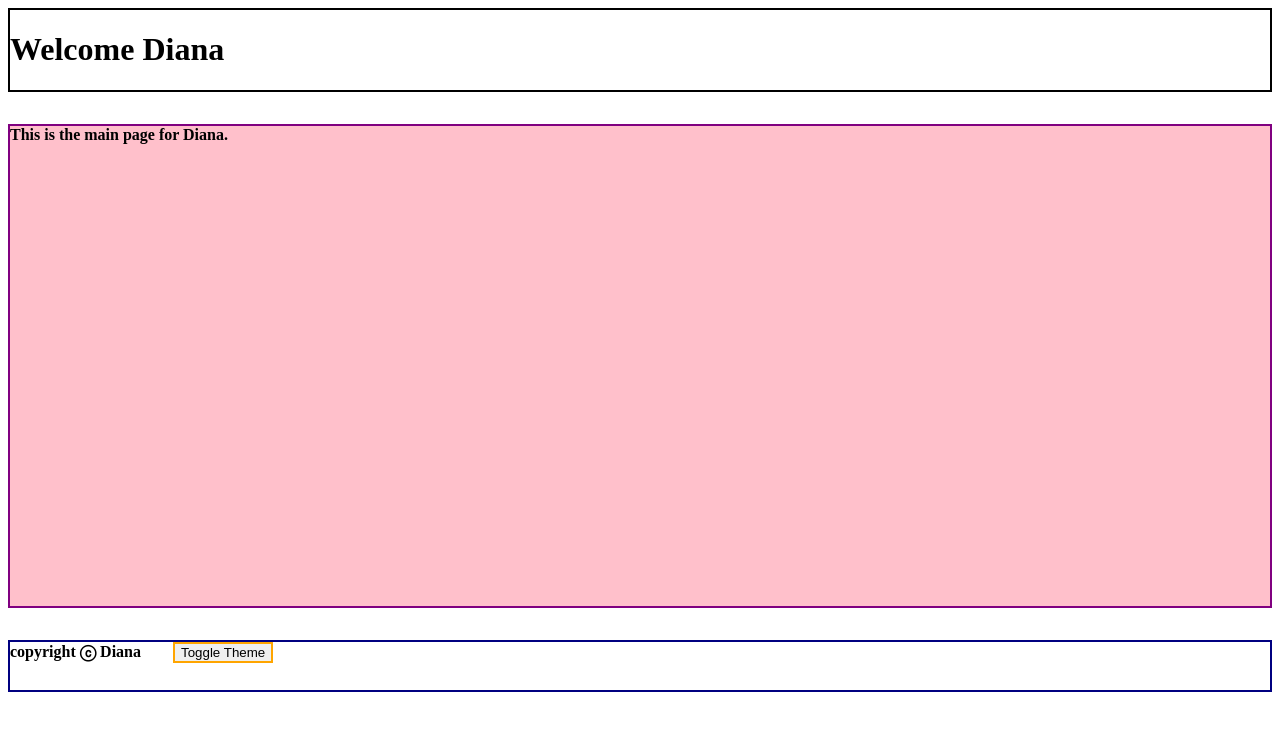
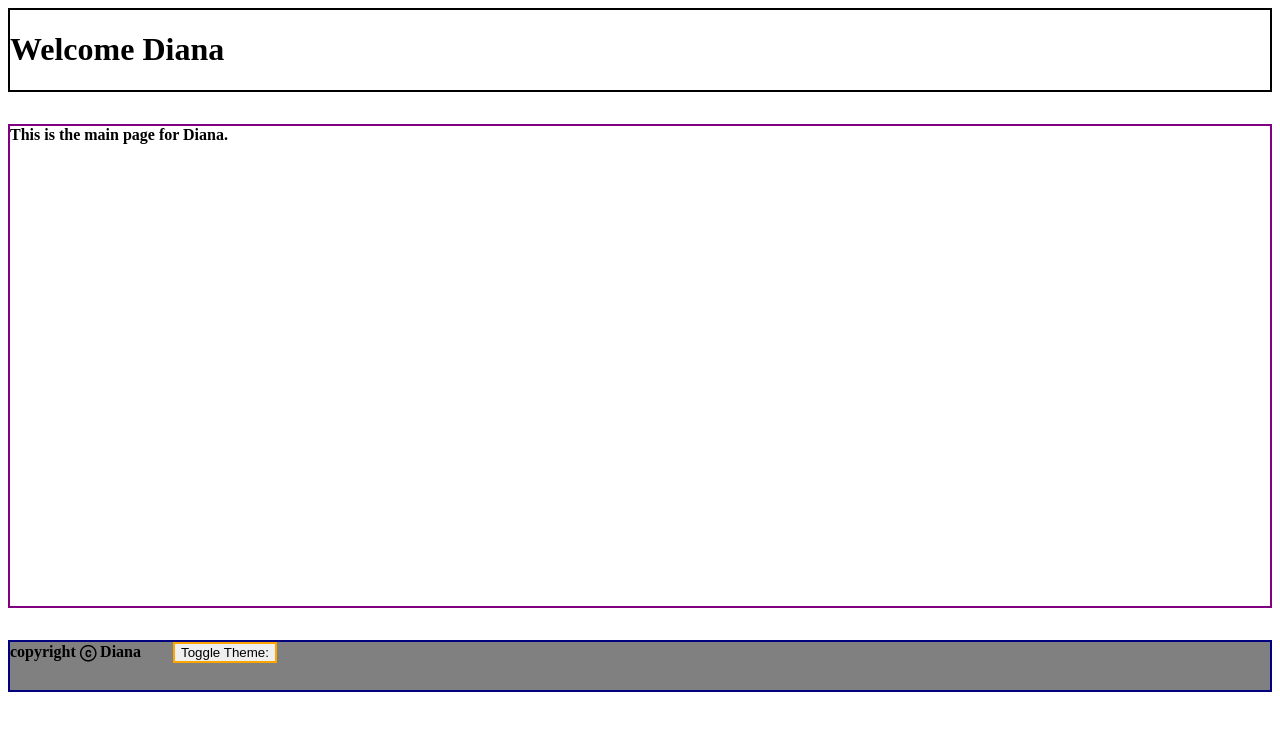
Before and after one commit to smilenayeon/Self-Study, a React (Create React App) app: page / in a window 1280 px wide. Shown: the top 730 px of the page. Built offline with nearby package versions, Linux system fonts and the light colour scheme.

Commit message:
Further application of useContext: toggle theme button activated for Footer.js

```diff
--- a/src/App.js
+++ b/src/App.js
@@ -3,23 +3,22 @@ import './App.css';
 import Header from "./componenets/Header";
 import Main from "./componenets/Main";
 import Footer from "./componenets/Footer";
-import React,{createContext} from  "react";
-
+import React,{useState, createContext} from  "react";
 
 const themeContext = createContext();
 
 
 function App() {
 
-const  theme = {style: {backgroundColor:"pink"} }
+  const [isDark, setIsDark] = useState (false);
 
   return (
 
-    <themeContext.Provider value={theme}>
+    <themeContext.Provider value={{isDark, setIsDark}}>
     <div className="app">
 
     <Header />
-    <Main/>
+    <Main />
     <Footer />
 
     </div>
--- a/src/componenets/Footer.js
+++ b/src/componenets/Footer.js
@@ -1,13 +1,22 @@
-import React from 'react'
+import React,{useContext} from 'react'
+import { themeContext } from '../App';
 
 
 function Footer() {
+
+    const {isDark, setIsDark}= useContext (themeContext);
+
+    const handleToggle = ()=>{setIsDark(!isDark)};
+
   return (
-    <div className="footer">
+    <div className="footer"  style= { isDark ? {backgroundColor: "black"} : {backgroundColor:"grey"}}>
     copyright ⓒ Diana
-    <button>Toggle Theme</button>
+    <button onClick={handleToggle}>Toggle Theme: </button>
+
+
+
     </div>
-  )
+  );
 }
 
 export default Footer;
--- a/src/componenets/Main.js
+++ b/src/componenets/Main.js
@@ -1,10 +1,10 @@
-import React, {useContext} from 'react';
-import { themeContext } from '../App';
+import React from 'react';
+
 
 function Main() {
-    const sharedStyle= useContext(themeContext);
+
   return (
-    <div className="main"  style= {sharedStyle.style}>
+    <div className="main"  >
    This is the main page for Diana.
     </div>
   )
```
